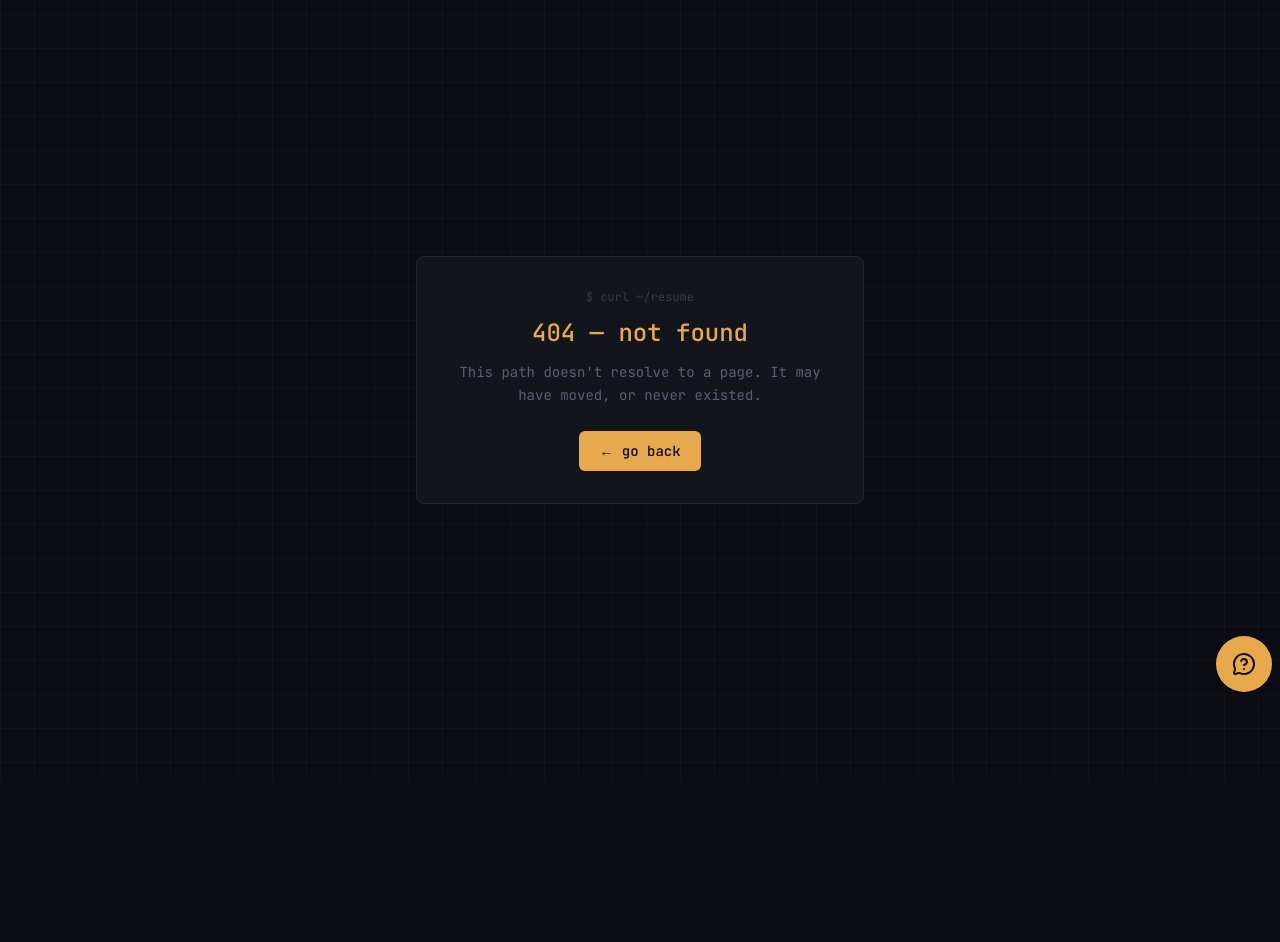
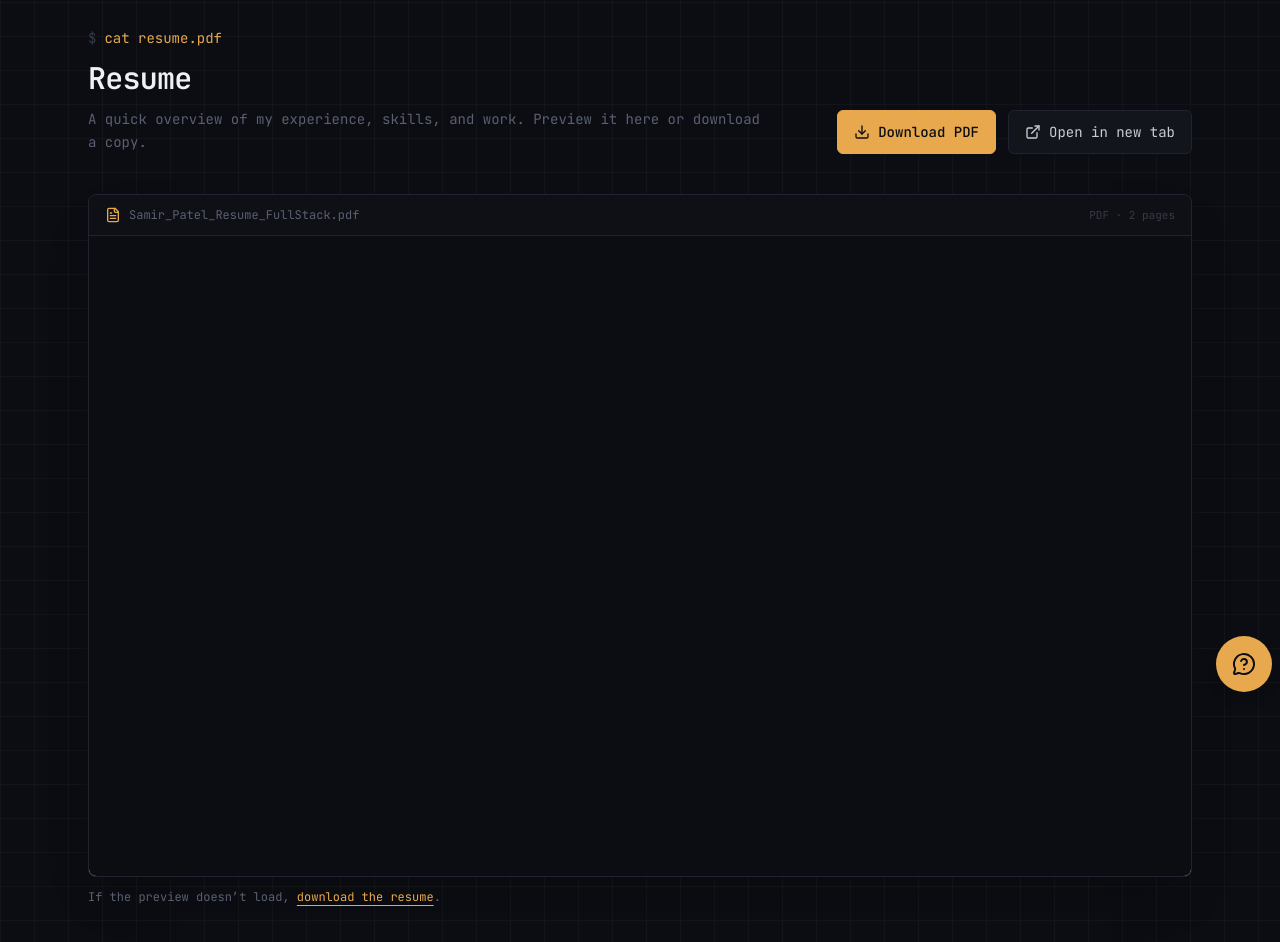
Before and after one commit to Sam8506/Samir-Portfolio, a Next.js app: page /resume in a window 1280 px wide. Before the commit this address had no page. Shown: the part 100-1042 px from the top of the page. Before the commit the page ends 880 px from the top, so only its background shows below. Built offline with nearby package versions, Linux system fonts and the light colour scheme.

Commit message:
feat: resume preview and dowload feature

```diff
--- /dev/null
+++ b/src/app/resume/page.tsx
@@ -0,0 +1,12 @@
+import type { Metadata } from "next";
+import Resume from "@/components/ui-contents/resume";
+
+export const metadata: Metadata = {
+  title: "Resume | Samir Patel",
+  description:
+    "Preview and download Samir Patel's resume, including his experience, skills, and projects.",
+};
+
+export default function ResumePage() {
+  return <Resume />;
+}
--- /dev/null
+++ b/src/components/ui-contents/resume.tsx
@@ -0,0 +1,81 @@
+import { Download, ExternalLink, FileText } from "lucide-react";
+
+const resumePath = "/Samir_Patel_Resume_FullStack.pdf";
+
+export default function Resume() {
+  return (
+    <main className="mx-auto w-full max-w-6xl px-4 pb-16 pt-8 font-mono sm:px-6 sm:pt-12">
+      <header className="mb-8 flex flex-col gap-6 sm:mb-10 sm:flex-row sm:items-end sm:justify-between">
+        <div>
+          <p className="mb-3 flex items-center gap-2 text-sm text-console-amber">
+            <span className="text-console-faint">$</span>
+            cat resume.pdf
+          </p>
+          <h1 className="text-2xl font-semibold tracking-tight text-console-text-strong sm:text-3xl">
+            Resume
+          </h1>
+          <p className="mt-3 max-w-2xl text-sm leading-relaxed text-console-muted">
+            A quick overview of my experience, skills, and work. Preview it here
+            or download a copy.
+          </p>
+        </div>
+
+        <div className="flex flex-wrap gap-3">
+          <a
+            href={resumePath}
+            download="Samir_Patel_Resume_FullStack.pdf"
+            className="inline-flex min-h-11 items-center justify-center gap-2 rounded-md border border-console-amber bg-console-amber px-4 py-2 text-sm font-medium text-console-bg transition-colors hover:bg-console-amber/90"
+          >
+            <Download aria-hidden="true" size={16} />
+            Download PDF
+          </a>
+          <a
+            href={resumePath}
+            target="_blank"
+            rel="noopener noreferrer"
+            className="inline-flex min-h-11 items-center justify-center gap-2 rounded-md border border-console-border bg-console-panel px-4 py-2 text-sm text-console-text transition-colors hover:border-console-amber/50 hover:text-console-amber"
+          >
+            <ExternalLink aria-hidden="true" size={16} />
+            Open in new tab
+          </a>
+        </div>
+      </header>
+
+      <section
+        aria-label="Resume PDF preview"
+        className="overflow-hidden rounded-lg border border-console-border bg-console-panel shadow-2xl shadow-black/20"
+      >
+        <div className="flex items-center justify-between gap-3 border-b border-console-border bg-console-panel-2 px-4 py-3">
+          <div className="flex min-w-0 items-center gap-2 text-xs text-console-muted">
+            <FileText
+              aria-hidden="true"
+              size={16}
+              className="shrink-0 text-console-amber"
+            />
+            <span className="truncate">Samir_Patel_Resume_FullStack.pdf</span>
+          </div>
+          <span className="shrink-0 text-[11px] text-console-faint">
+            PDF · 2 pages
+          </span>
+        </div>
+
+        <iframe
+          src={`${resumePath}#view=FitH`}
+          title="Samir Patel resume"
+          className="block h-[70svh] min-h-[32rem] w-full bg-white sm:h-[78svh] sm:min-h-[40rem]"
+        />
+      </section>
+      <p className="mt-3 text-xs text-console-muted">
+        If the preview doesn’t load,{" "}
+        <a
+          href={resumePath}
+          download="Samir_Patel_Resume_FullStack.pdf"
+          className="text-console-amber underline underline-offset-4"
+        >
+          download the resume
+        </a>
+        .
+      </p>
+    </main>
+  );
+}
```
Also changed, not shown: 2 other files (tests, documents, lock files or other folders).
